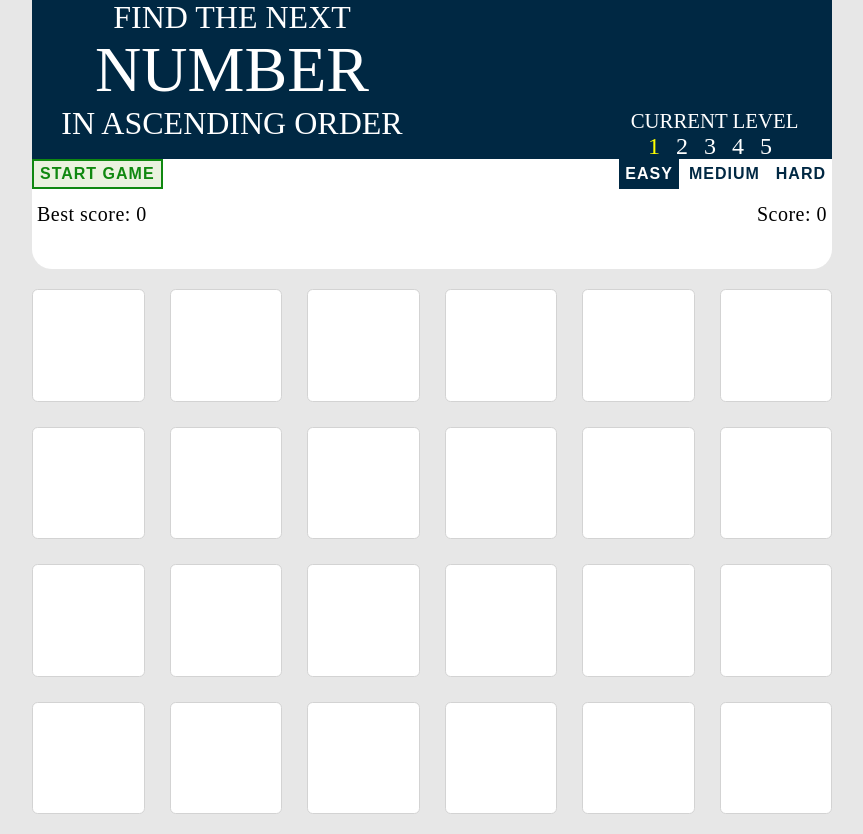
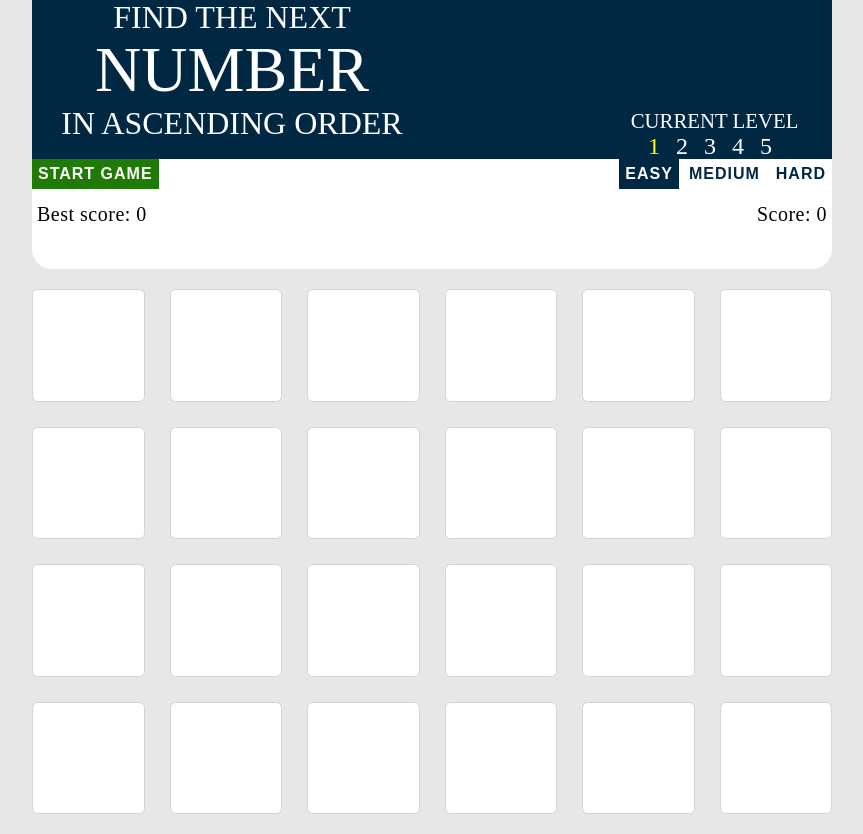
Before and after one commit to SiRazoR/number-game, a plain HTML site: page index.html in a window 1280 px wide. In both pictures the pointer is over the button "START GAME". Shown: the whole page, without its empty margins (208-1071 px from the left). Drawn offline with Linux system fonts and the light colour scheme.

Commit message:
css start button fix

```diff
--- a/css/style.css
+++ b/css/style.css
@@ -14,7 +14,7 @@ h1 span{
     background: rgba(187, 211, 148, 0.3);
     border: 2px solid;
 }
-#START:hover {
+#start:hover {
     color: white;
     background: #1f7a06;
     cursor: pointer;
```
